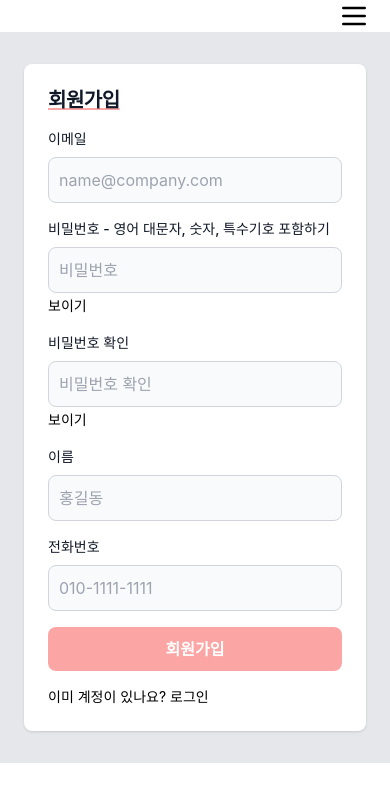
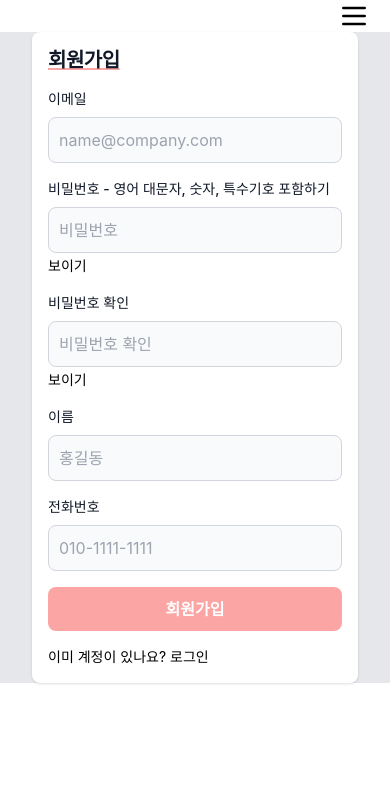
Before and after one commit to YJU-Jenga/Ichigo_Web, a React (Create React App) app: page /register in a window 390 px wide. Shown: the top 802 px of the page. Built offline with nearby package versions, Linux system fonts and the light colour scheme.

Commit message:
pink3_register

```diff
--- a/src/Screens/RegisterScreen.tsx
+++ b/src/Screens/RegisterScreen.tsx
@@ -108,9 +108,9 @@ export default function RegisterScreen(this: any) {
 
   return (
     <section className="bg-gray-200 h-100%">
-      <div className="flex flex-col items-center justify-center px-6 py-8 mx-auto md:h-screen lg:py-0">
-        <div className="w-full bg-white rounded-lg shadow md:mt-0 sm:max-w-md xl:p-0 ">
-          <div className="p-6 space-y-4 md:space-y-6 sm:p-8">
+      <div className="flex flex-col items-center justify-center px-6 mx-2 lg:py-0">
+        <div className="w-full bg-white rounded-lg shadow md:mt-0 sm:max-w-md lg:py-0">
+          <div className="p-4 space-y-4 md:space-y-6 sm:p-8">
             <h1 className="text-xl font-bold leading-tight tracking-tight text-gray-900 md:text-2xl underline decoration-red-300">
               회원가입
             </h1>
```
